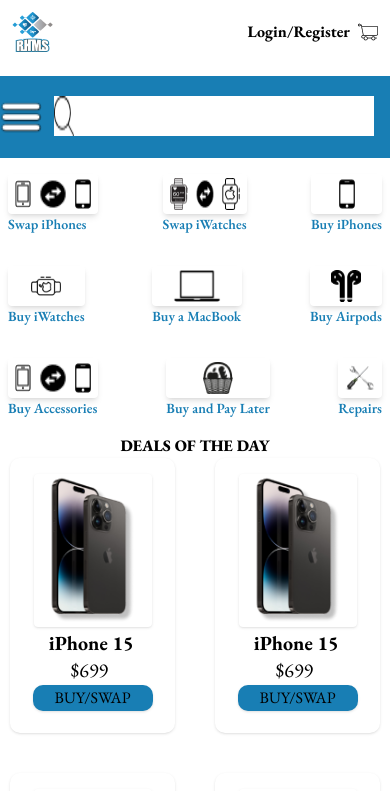
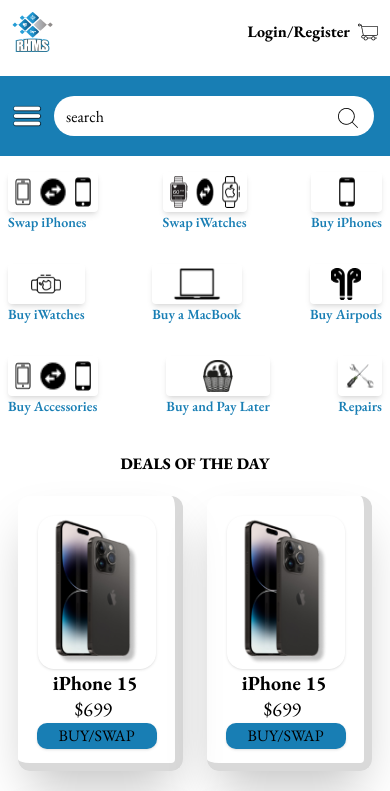
Before and after one commit to bjayzee/rhmsfrontend, a Next.js app: page / in a window 390 px wide. Shown: the top 791 px of the page. Built offline with nearby package versions, Linux system fonts and the light colour scheme.

Commit message:
Nav bar update

```diff
--- a/app/globals.css
+++ b/app/globals.css
@@ -5,16 +5,14 @@
 @tailwind components;
 @tailwind utilities;
 
-* {
+html {
   margin: 0;
   padding: 0;
   box-sizing: border-box;
   font-family: 'EB Garamond', serif;
 }
 
-.my-custom-font {
-  font-family: "MyCustomFont", EB Garamond;
-}
+
 
 
 input[type="radio"][value="red"] + label::before {
--- a/components/DealODayCard.js
+++ b/components/DealODayCard.js
@@ -2,11 +2,11 @@
 
 const DealODayCard = () => {
   return (
-    <section className="w-[165px] h-[275px] bg-white rounded-[10px] shadow grid justify-items-center pt-4 pb-5">
-          <Image src='/iphoneS.png' width={118} height={156} className="shadow rounded"/>
-          <div className="w-[87.45px] h-[25.85px] text-black text-xl font-bold">iPhone 15</div>
-          <div className="w-11 h-3.5 text-black text-xl font-normal pb-5">$699</div>
-          <button className="w-[120px] h-[26px] bg-rh-blue rounded-[10px] shadow text-white-100 mt-2">BUY/SWAP</button>
+    <section className="w-[165px] h-[275px] bg-white rounded-xl shadow-2xl border-[#D9D9D9] border-r-8 border-b-8 grid justify-items-center py-5">
+      <Image src='/iphoneS.png' width={118} height={156} className="shadow rounded-2xl" />
+      <div className="w-[87.45px] h-[25.85px] text-black text-xl font-bold">iPhone 15</div>
+      <div className="w-11 h-3.5 text-black text-xl font-normal pb-5">$699</div>
+      <button className="w-[120px] h-[26px] bg-rh-blue rounded-[10px] shadow text-white-100 mt-2">BUY/SWAP</button>
     </section>
   )
 }
--- a/components/DealOfTheDay.js
+++ b/components/DealOfTheDay.js
@@ -4,8 +4,8 @@
 const DealOfTheDay = () => {
   return (
     <div className="grid justify-items-center">
-      <h1 className="font-black ">DEALS OF THE DAY</h1>
-      <div className="grid grid-cols-2 justify-between gap-10">
+      <h1 className="font-black my-5">DEALS OF THE DAY</h1>
+      <div className="grid grid-cols-2 justify-between gap-6">
         <DealODayCard />
         <DealODayCard />
         <DealODayCard />
--- a/components/Hero.js
+++ b/components/Hero.js
@@ -132,7 +132,7 @@
               <h2 className='text-rh-blue text-sm font-semibold'>Buy and Pay Later</h2>
             </div>
           </div>
-              <div className='cursor-pointer' onClick={() => handleClick("Repair")}>
+          <div className='cursor-pointer' onClick={() => handleClick("repair")}>
             <div className='flex justify-evenly align-center w-30 h-10 bg-white shadow-md rounded py-1'>
               <Image
                 src='/repairicon.png'
--- a/components/NavBar.js
+++ b/components/NavBar.js
@@ -1,28 +1,59 @@
-import Image from "next/image"
+"use client";
+import Image from "next/image";
+import Link from "next/link";
+import { useState } from "react";
+import { CgClose } from "react-icons/cg";
 
 
 const NavBar = () => {
+
+  const [showMenu, setShowMenu] = useState(false);
+
   return (
-    <div className="w-full bg-rh-blue flex flex-row items-cente h-55 py-5">
+    <div className="w-full bg-rh-blue flex flex-row items-center h-55 py-5 px-3 relative">
 
       <Image
+        className={`${showMenu && 'invisible'}`}
+        onClick={() => setShowMenu(!showMenu)}
         src="/hamburger.png"
         alt="hamburger"
         width={50}
         height={50}
       />
 
-        <div className="flex flex-between pl-3">
-            <div className="bg-[white] h-10 w-80 mr-4 text-black flex"
+      <div className="flex pl-3 z-10">
+        <div className="relative">
+          <input className="bg-[white] h-10 w-80 mr-4 text-black flex px-3 rounded-full"
             placeholder="search"
             defaultValue="search"
-            >
+          />
           <Image
             src="/search-icon.png"
             width={20} height={5}
+            className="absolute right-8 top-3"
           />
+        </div>
+
+
 
       </div>
+
+
+      <div className={`z-30 top-20 right-0 left-0 fixed rounded-b-xl text-[#FFFFFF] bg-opacity-95 px-5 pb-10 md:hidden bg-[#187EB4] ${!showMenu && 'hidden'}`}>
+        {/* Mobile toggle Menu   */}
+        <CgClose onClick={() => setShowMenu(false)} className="text-[40px] pl-[-10px] my-5 font-bold" />
+        <div className="flex flex-col space-y-8 font-bold text-xl">
+          <Link href="">Swap iPhone</Link>
+          <Link href="">iWatch</Link>
+          <Link href="/buy">Buy iPhone</Link>
+          <Link href="">Buy iWatch</Link>
+          <Link href="">Buy a MacBook</Link>
+          <Link href="">Buy Airpods</Link>
+          <Link href="">Buy Accessories</Link>
+          <Link href="">Buy and Pay Later</Link>
+          <Link href="">Start a Repairs</Link>
+        </div>
+
 
       </div>
 
--- a/components/PNav.js
+++ b/components/PNav.js
@@ -1,15 +1,18 @@
 
 import Image from "next/image"
+import Link from "next/link"
 
 const PNav = () => {
     return (
         <div className="text-center flex flex-row items-center justify-between p-3 mb-3">
-            <Image
-                src="/rhmstechlogo.png"
-                alt="logo"
-                width={41} height={40}
-            />
+            <Link href="/">
+                <Image
+                    src="/rhmstechlogo.png"
+                    alt="logo"
+                    width={41} height={40}
+                />
 
+            </Link>
             <div className="flex items-center gap-2 flex-row">
                 <p className="p-0 font-bold">Login/Register</p>
                 <Image
--- a/components/iPhoneModels.js
+++ b/components/iPhoneModels.js
@@ -10,7 +10,7 @@
       <div className="flex justify-between">
         <div className="w-full font-bold">
           <p
-            className="text-sm my-custom-font font-bold cursor-pointer"
+            className="text-sm font-bold cursor-pointer"
             onClick={() => setShowDetails(!showDetails)}
           >
             {name}
--- a/package.json
+++ b/package.json
@@ -12,6 +12,7 @@
     "next": "13.5.5",
     "react": "^18",
     "react-dom": "^18",
+    "react-icons": "^4.11.0",
     "react-router-dom": "^6.17.0",
     "react-slick": "^0.29.0",
     "slick-carousel": "^1.8.1"
```
Also changed, not shown: 1 other file (tests, documents, lock files or other folders). Lines whose indentation alone changed are shown as unchanged.
